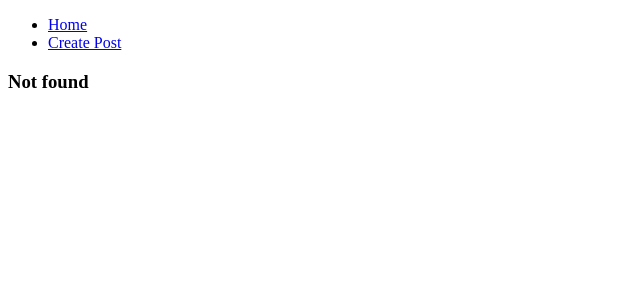
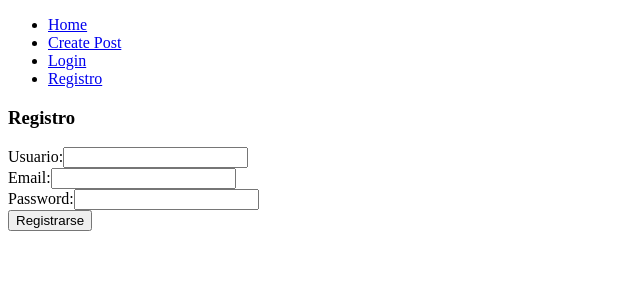
Before and after one commit to BrianDuvall0/fronted-react, a React (Vite) app: page /registro in a window 1280 px wide. Before the commit this address had no page. Shown: the top 300 px of the page, without its empty margins (0-640 px from the left). Built offline with nearby package versions, Linux system fonts and the light colour scheme.

Commit message:
Agregué la página de Registro y Login. Modifiqué la barra de navegación.

```diff
--- a/src/App.jsx
+++ b/src/App.jsx
@@ -2,6 +2,8 @@ import { Route, Routes } from "react-router-dom";
 
 import PostPage from "./pages/PostPage.jsx";
 import PostForm from "./pages/PostForm.jsx";
+import Login from "./pages/Login.jsx";
+import Registro from "./pages/Registro.jsx";
 import NotFound from "./pages/NotFound.jsx";
 
 import NavBar from "./components/NavBar.jsx";
@@ -17,6 +19,8 @@ function App() {
         <Routes>
           <Route path="/" element={<PostPage/>}/>
           <Route path="/new" element={<PostForm/>}/>
+          <Route path="/login" element={<Login/>}/>
+          <Route path="/registro" element={<Registro/>}/>
           <Route path="*" element={<NotFound/>}/>
         </Routes>
       </>
--- a/src/components/NavBar.jsx
+++ b/src/components/NavBar.jsx
@@ -10,6 +10,12 @@ function NavBar() {
             <li>
                 <Link to="/new">Create Post</Link>
             </li>
+            <li>
+                <Link to="/login">Login</Link>
+            </li>
+            <li>
+                <Link to="/registro">Registro</Link>
+            </li>
         </ul>
         </>
     )
--- /dev/null
+++ b/src/pages/Login.jsx
@@ -0,0 +1,47 @@
+import { useForm } from "react-hook-form";
+
+function Login() {
+
+    const { register, handleSubmit } = useForm();
+
+    // Función para mandar al formulario
+    const onSubmit = async (data) => {
+        // Imprimir los datos antes de enviarlos
+        console.log('Datos antes de enviar:', data);
+
+        fetch('http://localhost:4000/login', {
+            method: 'POST',
+            headers: {
+                'Content-Type': 'application/json',
+            },
+            body: JSON.stringify(data),
+        })
+        .then(response => response.json())
+        .then(result => {
+            console.log('Success:', result);
+        })
+        .catch(error => {
+            console.error('Error:', error);
+        });
+    }
+
+    return (
+        <div>
+            <h3>Login</h3>
+
+            <form onSubmit={handleSubmit(onSubmit)}>
+                <div>
+                    <label>Email:</label>
+                    <input type="text" {...register("email")} required></input>
+                </div>
+                <div>
+                    <label>Password:</label>
+                    <input type="text" {...register("password")} required></input>
+                </div>
+                <input type="submit" value="Ingresar"/>
+            </form>
+        </div>
+    )
+}
+
+export default Login;
--- /dev/null
+++ b/src/pages/Registro.jsx
@@ -0,0 +1,52 @@
+import { useForm } from "react-hook-form";
+
+function Registro() {
+
+    const { register, handleSubmit } = useForm();
+
+    // Función para mandar al formulario
+    const onSubmit = async (data) => {
+        // Imprimir los datos antes de enviarlos
+        console.log('Datos antes de enviar:', data);
+
+        fetch('http://localhost:4000/user', {
+            method: 'POST',
+            headers: {
+                'Content-Type': 'application/json',
+            },
+            body: JSON.stringify(data),
+        })
+        .then(response => response.json())
+        .then(result => {
+            console.log('Success:', result);
+        })
+        .catch(error => {
+            console.error('Error:', error);
+        });
+    }
+
+    return (
+        <div>
+            <h3>Registro</h3>
+
+            <form onSubmit={handleSubmit(onSubmit)}>
+                <div>
+                    <label>Usuario:</label>
+                    <input type="text" {...register("username")} required></input>
+                </div>
+                <div>
+                    <label>Email:</label>
+                    <input type="text" {...register("email")} required></input>
+                </div>
+                <div>
+                    <label>Password:</label>
+                    <input type="text" {...register("password")} required></input>
+                </div>
+                <input type="submit" value="Registrarse"/>
+            </form>
+
+        </div>
+    )
+}
+
+export default Registro;
```
